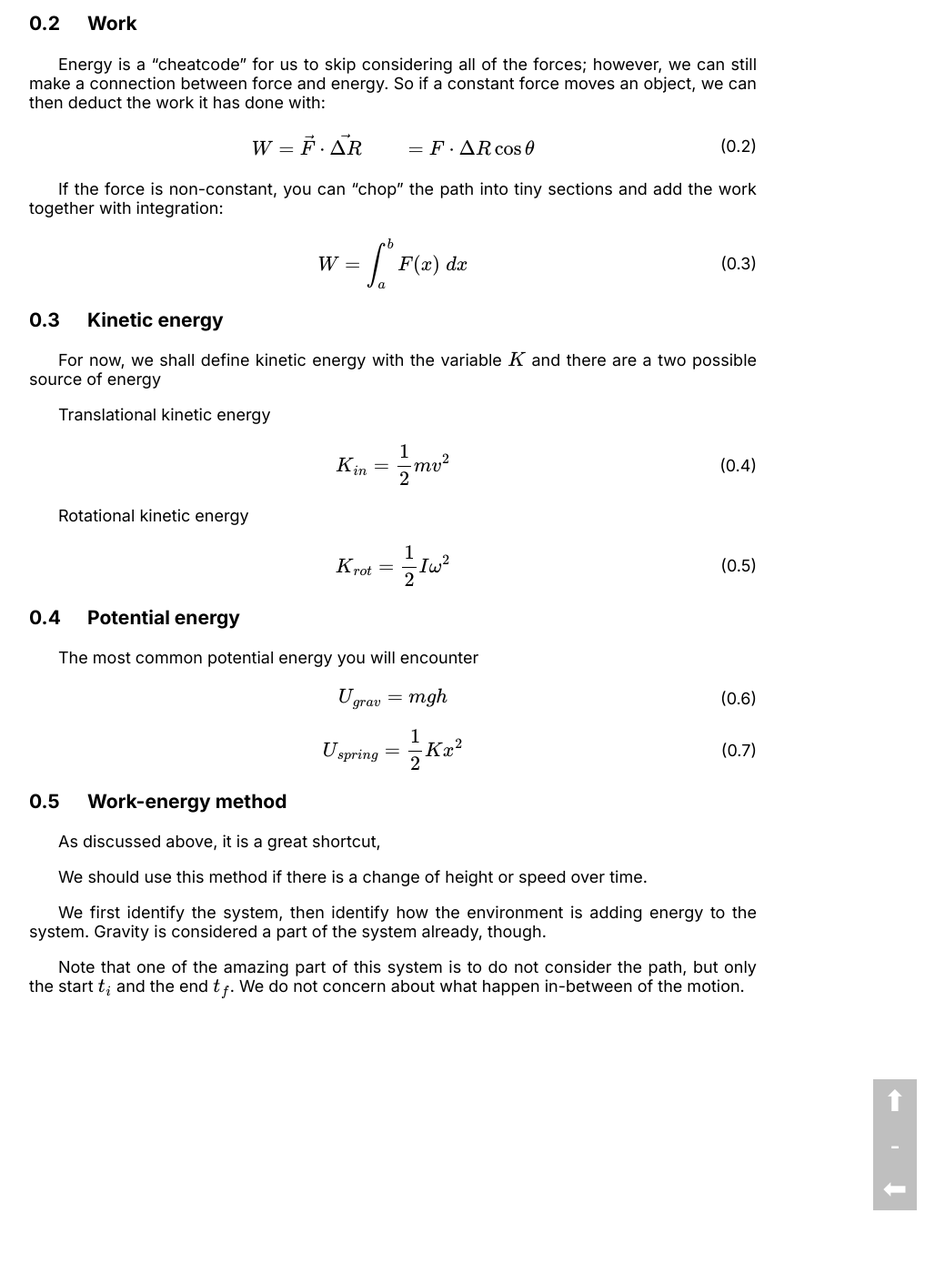
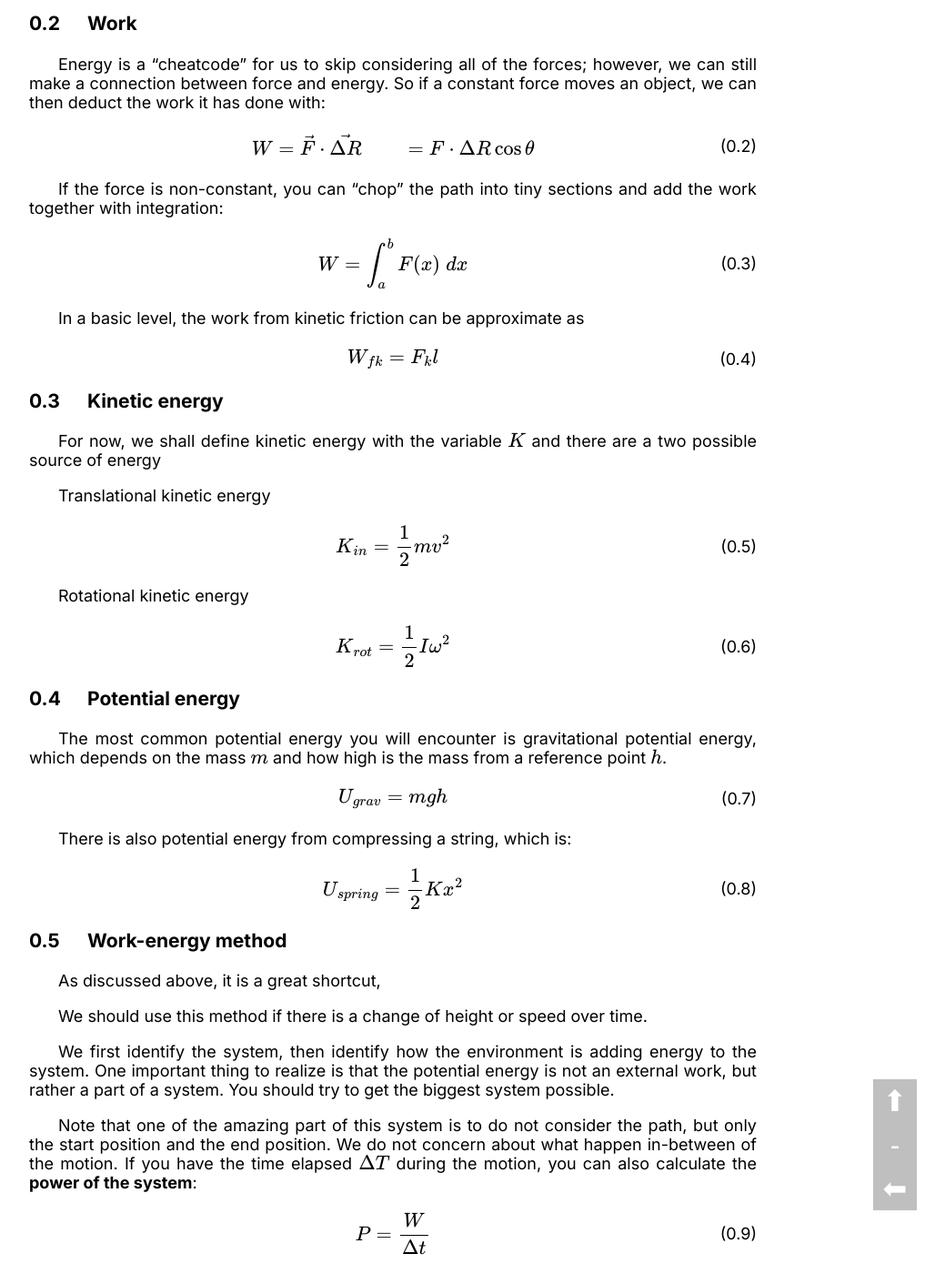
Before and after one commit to LukeNK/n-week-project, a Jekyll site: the page built from drafts/energy.md, in a window 1280 px wide and 1400 px high, scrolled down 584 px. Shown: the whole window at 91% size, without its empty margins (208-1247 px from the left). Built offline with Jekyll 4.4.1, drawn with Linux system fonts in a browser that asks for light colours; some of the changed text lies outside the part shown.

Commit message:
Add some more note

```diff
--- a/drafts/energy.md
+++ b/drafts/energy.md
@@ -22,7 +22,7 @@ When we consider of energy, we think of a **system**. A system is a "boundary" o
     W_{ext} + Q = \Delta E_{sys}
 </eq>
 
-In that equation, the external work done from the environment *to* the system $W_{ext} add with the introduced heart $Q$ will change the total energy of the system $\Delta E_{sys}$.
+In that equation, the external work done from the environment *to* the system $W_{ext} add with the introduced heart $Q$ will change the total energy of the system $\Delta E_{sys}$. When doing that equation, you can simply consider
 
 ### Work
 Energy is a "cheatcode" for us to skip considering all of the forces; however, we can still make a connection between force and energy. So if a constant force moves an object, we can then deduct the work it has done with:
@@ -34,6 +34,11 @@ Energy is a "cheatcode" for us to skip considering all of the forces; however, w
 If the force is non-constant, you can "chop" the path into tiny sections and add the work together with integration:
 <eq>
     W = \int_a^b F(x) \;dx
+</eq>
+
+In a basic level, the work from kinetic friction can be approximate as
+<eq>
+    W_{fk} = F_k l
 </eq>
 
 ### Kinetic energy
@@ -50,11 +55,12 @@ Rotational kinetic energy
 </eq>
 
 ### Potential energy
-The most common potential energy you will encounter
+The most common potential energy you will encounter is gravitational potential energy, which depends on the mass $m$ and how high is the mass from a reference point $h$.
 <eq>
     U_{grav} = mgh
 </eq>
 
+There is also potential energy from compressing a string, which is:
 <eq>
     U_{spring} = \frac{1}{2}Kx^2
 </eq>
@@ -64,6 +70,9 @@ As discussed above, it is a great shortcut,
 
 We should use this method if there is a change of height or speed over time.
 
-We first identify the system, then identify how the environment is adding energy to the system. Gravity is considered a part of the system already, though.
+We first identify the system, then identify how the environment is adding energy to the system. One important thing to realize is that the potential energy is not an external work, but rather a part of a system. You should try to get the biggest system possible.
 
-Note that one of the amazing part of this system is to do not consider the path, but only the start $t_i$ and the end $t_f$. We do not concern about what happen in-between of the motion.
+Note that one of the amazing part of this system is to do not consider the path, but only the start position and the end position. We do not concern about what happen in-between of the motion. If you have the time elapsed $\Delta T$ during the motion, you can also calculate the **power of the system**:
+<eq>
+    P = \frac{W}{\Delta t}
+</eq>
```
